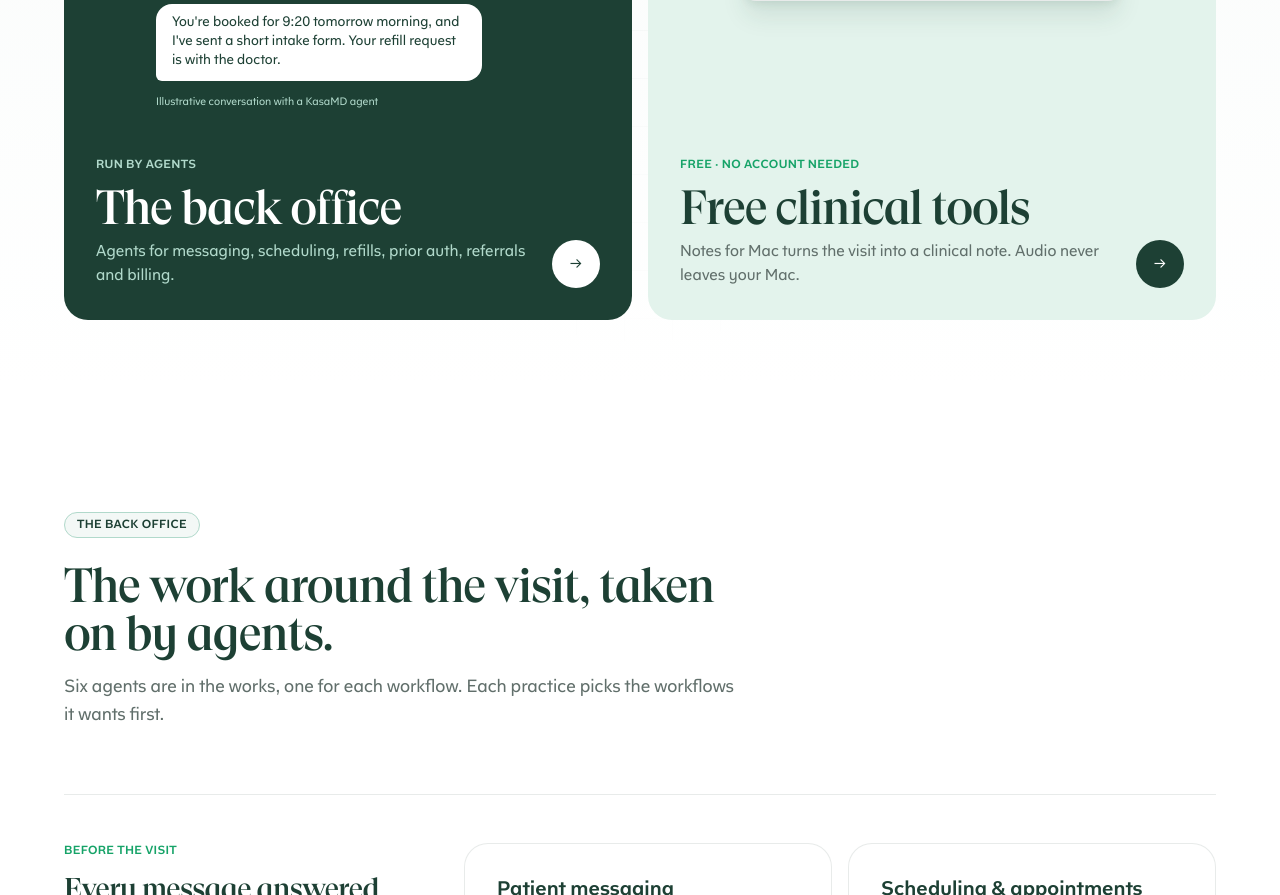
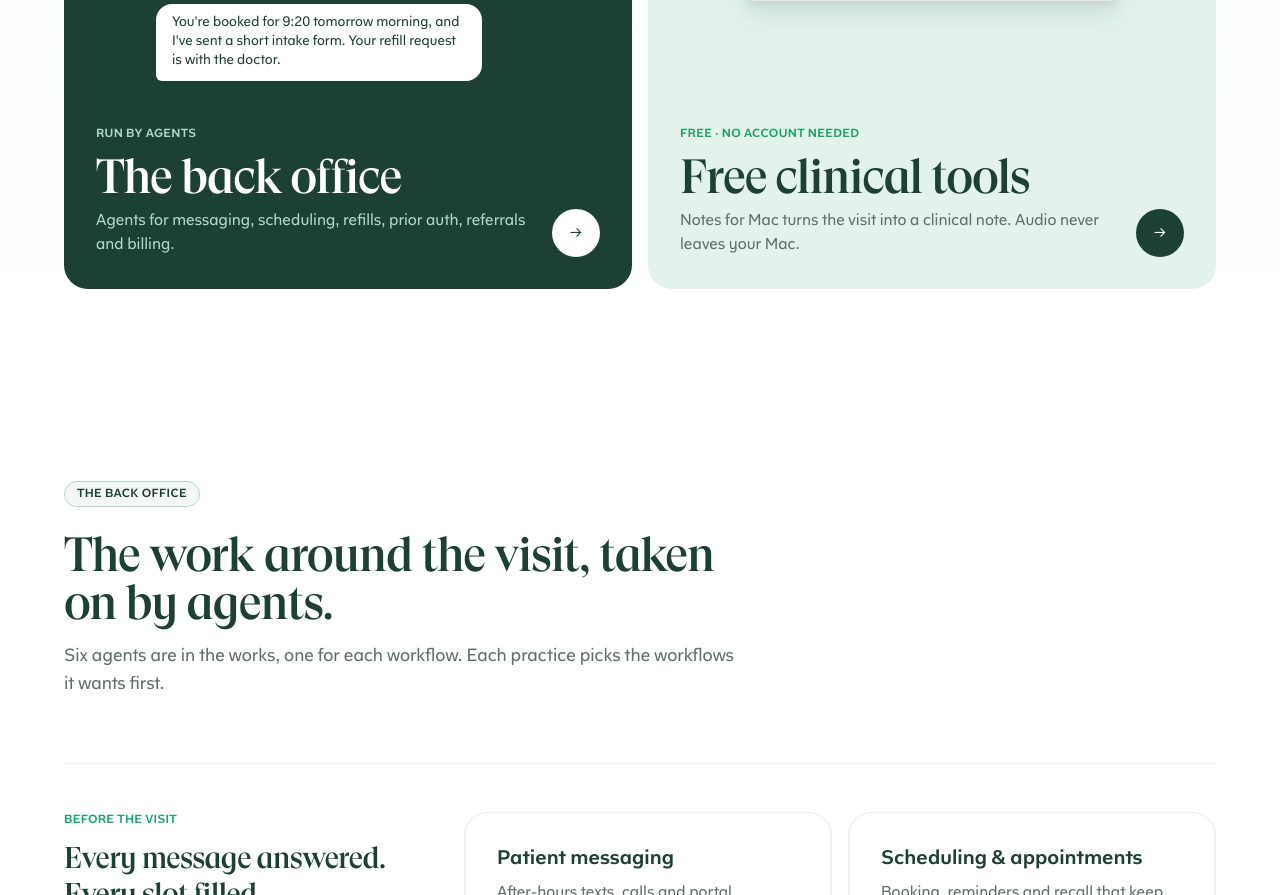
Before and after one commit to Kasa-Labs/kasa_marketing, a Next.js app: page / in a window 1280 px wide. Shown: the part 987-1882 px from the top of the page. Built offline with nearby package versions, Linux system fonts and the light colour scheme.

Commit message:
Remove the illustrative caption under the hero text thread

```diff
--- a/app/components/HomeHero.tsx
+++ b/app/components/HomeHero.tsx
@@ -35,9 +35,6 @@ function TextThread() {
           {message.text}
         </p>
       ))}
-      <p className="mt-1 text-[11px] text-brand-200">
-        Illustrative conversation with a KasaMD agent
-      </p>
     </div>
   );
 }
```
